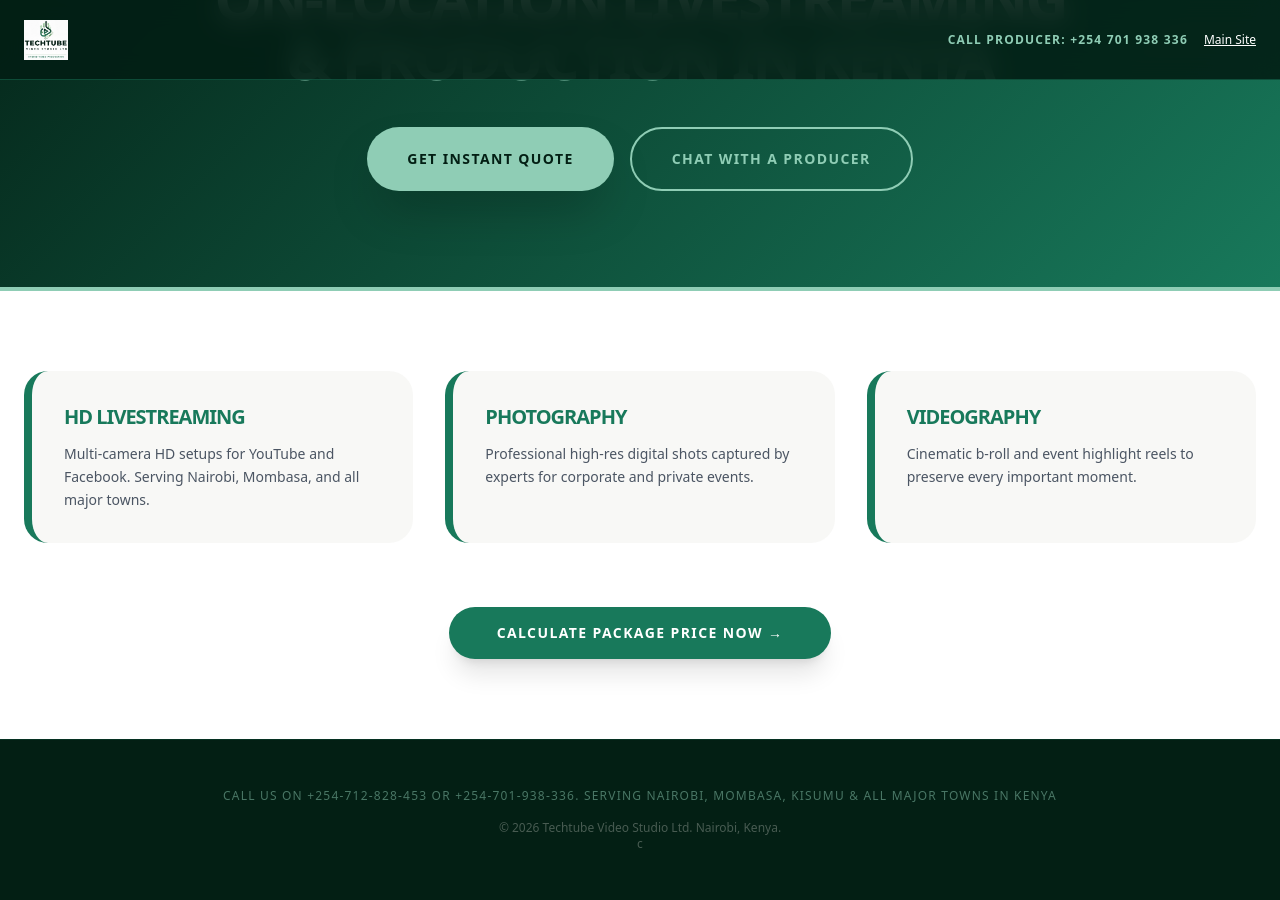
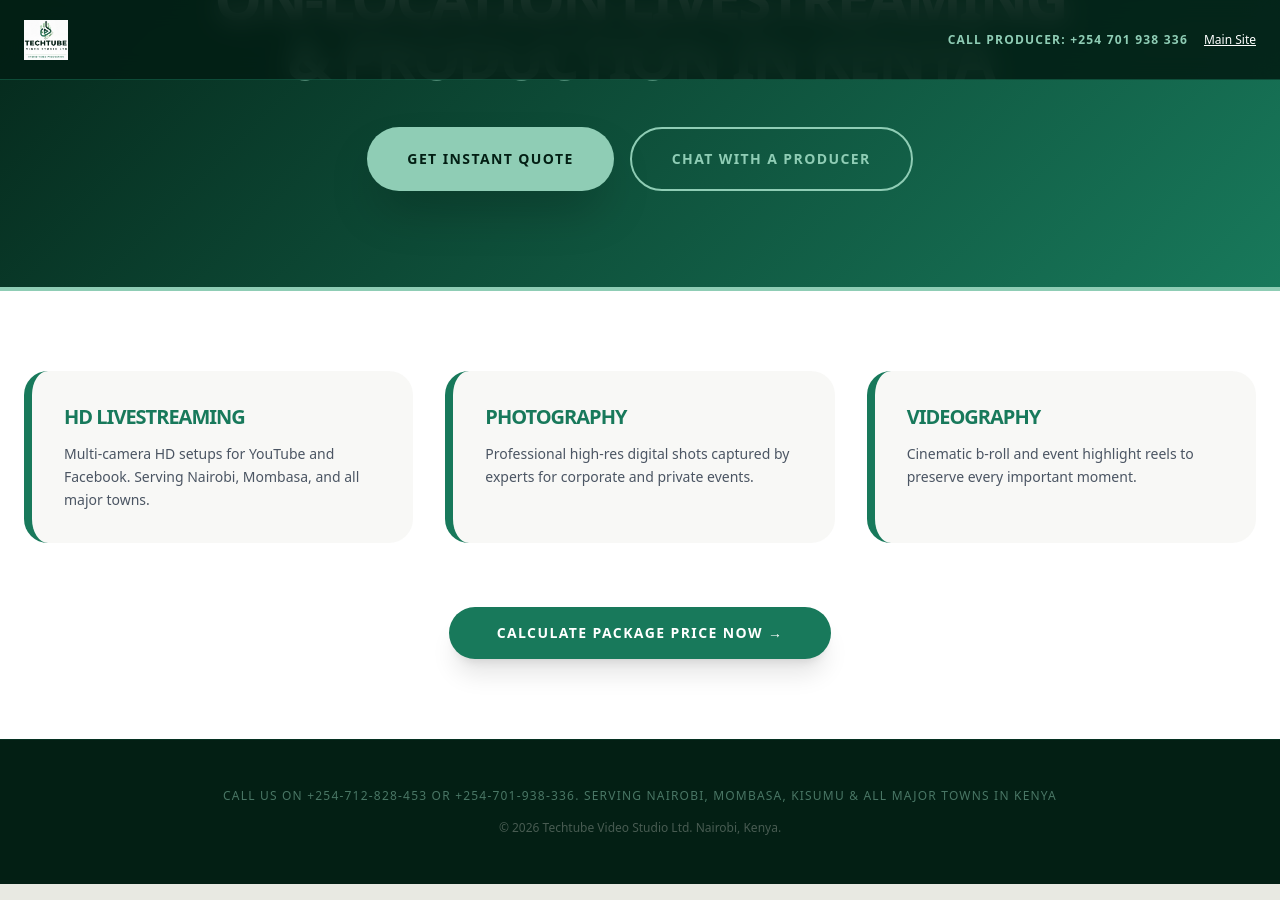
Before and after one commit to cheptionymutai/techtube-video-studio, a Jekyll site: the page livestream.html, which Jekyll copies as it is, in a window 1280 px wide and 900 px high, scrolled down 1006 px. Built offline with Jekyll 4.4.1, drawn with Linux system fonts in a browser that asks for light colours; nearby versions of some CDN libraries.

```diff
--- a/livestream.html
+++ b/livestream.html
@@ -111,7 +111,7 @@
 
     <footer class="bg-brand-dark text-brand-light/30 py-12 text-center text-xs border-t border-brand-primary/20">
         <p class="mb-4 text-brand-accent/50 uppercase tracking-widest">Call us on +254-712-828-453 or +254-701-938-336. Serving Nairobi, Mombasa, Kisumu & All major towns in Kenya</p>
-        <p>&copy; 2026 Techtube Video Studio Ltd. Nairobi, Kenya.</p>c
+        <p>&copy; 2026 Techtube Video Studio Ltd. Nairobi, Kenya.</p>
     </footer>
 
     <script>
```
